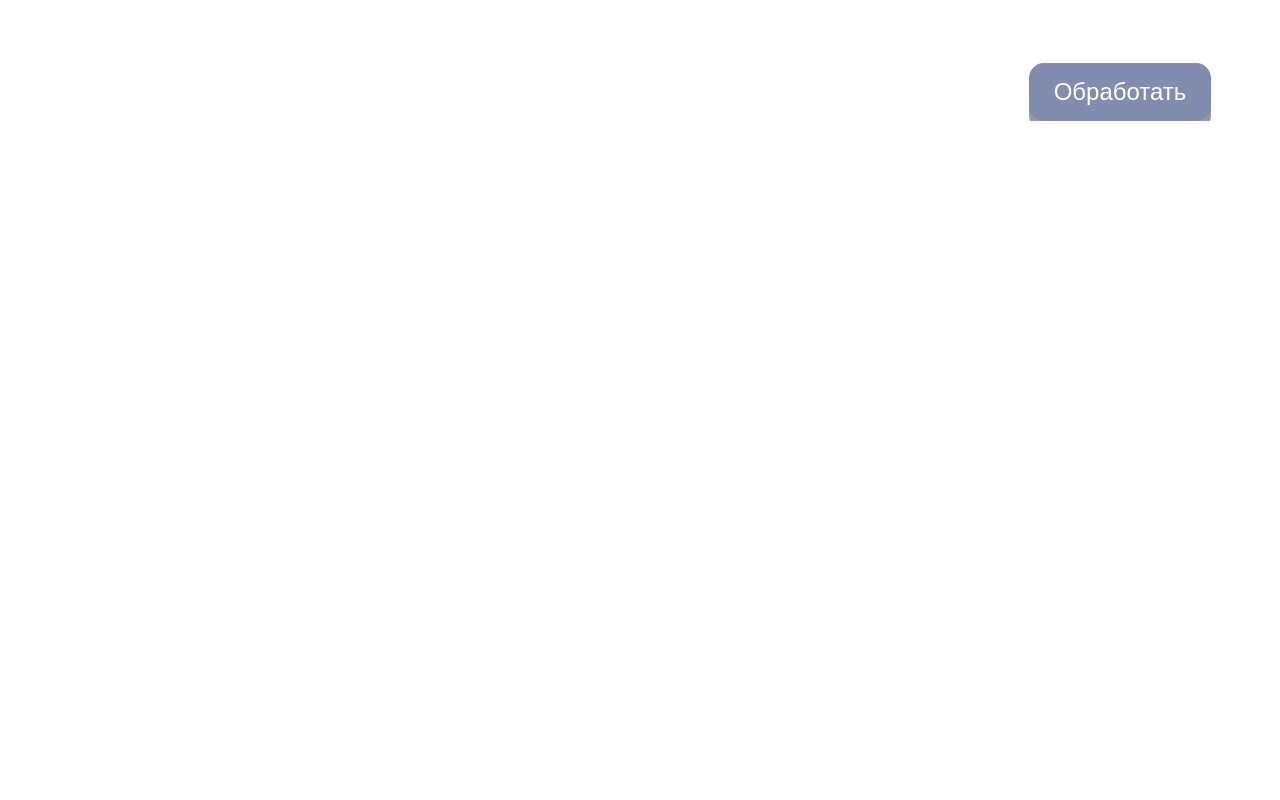
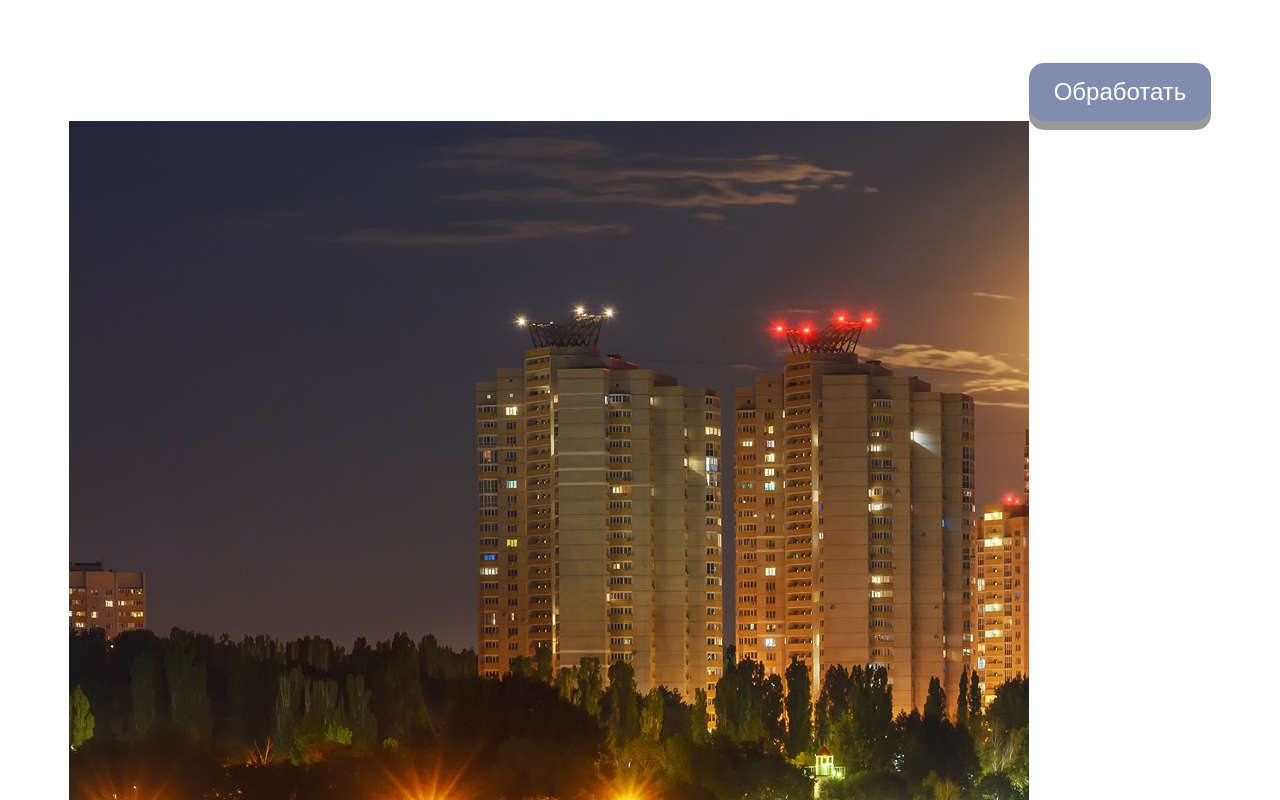
Before and after one commit to AlinaNesmiianova/practice_summer2023, a React (Create React App) app: page / in a window 1280 px wide. Shown: the part 1180-1980 px from the top of the page. Before the commit the page ends 1301 px from the top, so only its background shows below. Built offline with nearby package versions, Linux system fonts and the light colour scheme.

Commit message:
Update App.js

```diff
--- a/src/App.js
+++ b/src/App.js
@@ -2,15 +2,21 @@ import logo from './logo.svg';
 import './App.css';
 import Canvas from "./Canvas";
 import image from "./image.jpg";
+import image2 from "./image2.jpg"
 import{makeWB} from "./Black and white";
+import {inversionFilter} from "./utils"
 
 function App() {
 const processImage = (imageData)=>{
   return makeWB(imageData)
 }
+  const processImage2 = (imageData)=>{
+    return inversionFilter(imageData)
+  }
   return (
     <div className="App">
         <Canvas image ={image} processImage={processImage}/>
+        <Canvas image ={image2} processImage={processImage2}/>
     </div>
   );
 }
```
